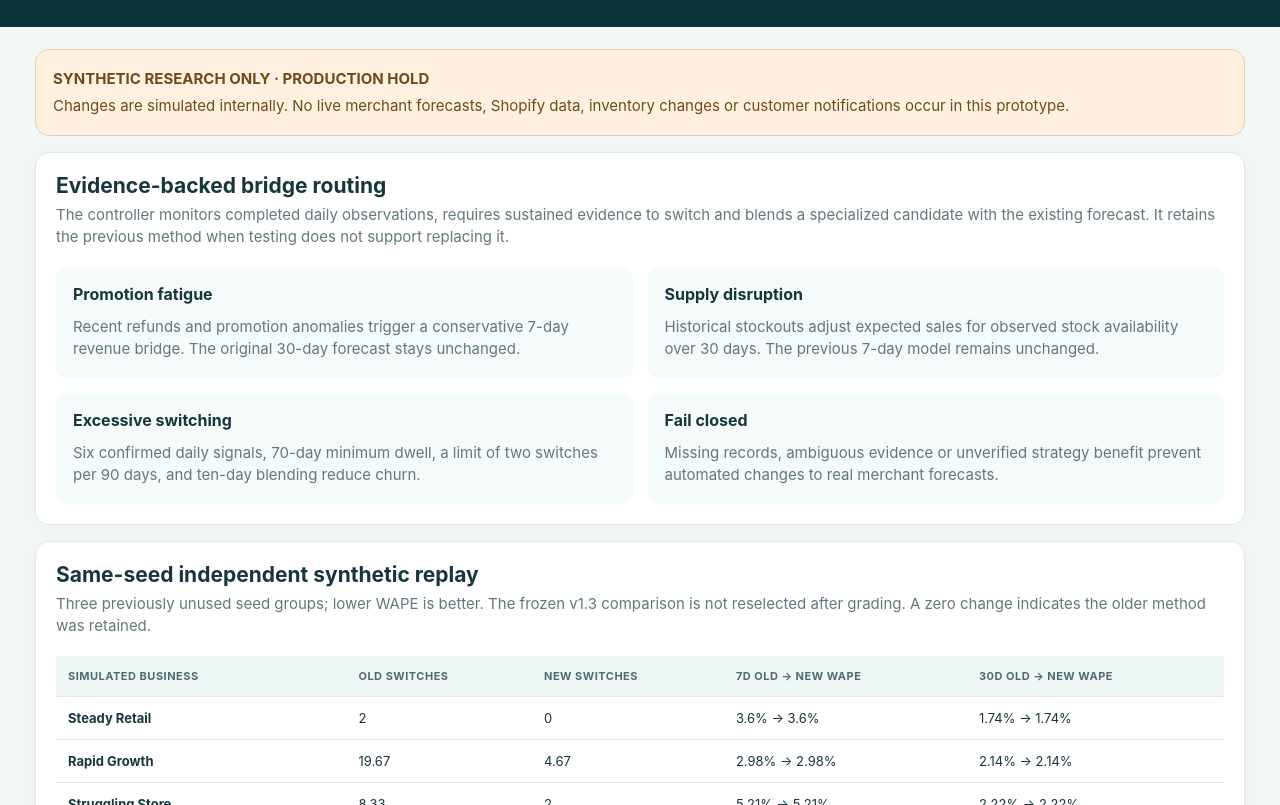
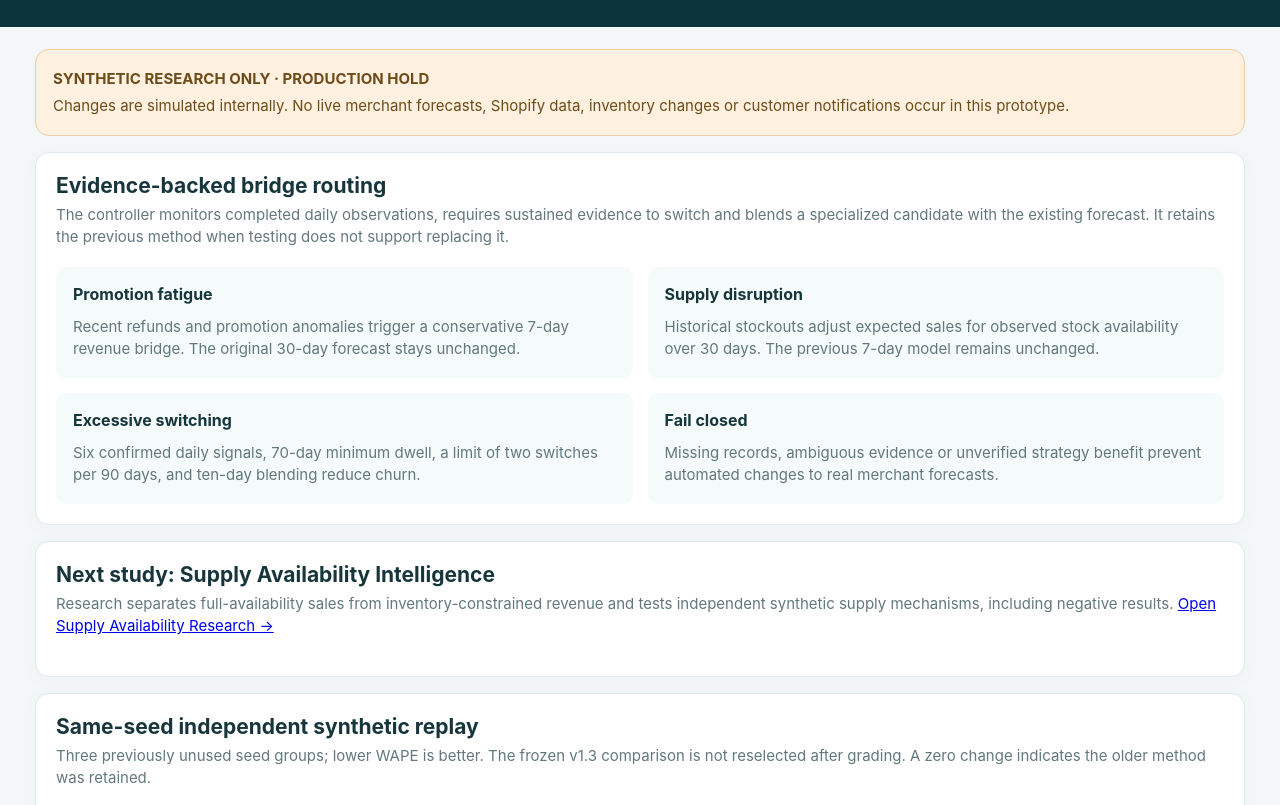
Before and after one commit to wfowlkes/f2-business-advisor-, a plain HTML site: page lab/bridge.html in a window 1280 px wide. Shown: the part 133-938 px from the top of the page. Drawn offline with Linux system fonts and the light colour scheme.

Commit message:
Wire F2 v1.5 supply availability research into lab/bridge.html

```diff
--- a/lab/bridge.html
+++ b/lab/bridge.html
@@ -2,7 +2,7 @@
 <header class="top"><div><p class="eyebrow">F2 Commerce · Internal Learning Lab v1.4</p><h1>Adaptive Strategy Bridge</h1><p>Promotion fatigue, supply constraints and overactive regime switching — tested against the original frozen router.</p></div><a class="back" href="transitions.html">← Transition Inspector</a></header>
 <main><section class="warning" role="status"><strong>SYNTHETIC RESEARCH ONLY · PRODUCTION HOLD</strong> Changes are simulated internally. No live merchant forecasts, Shopify data, inventory changes or customer notifications occur in this prototype.</section>
 <section class="section"><h2>Evidence-backed bridge routing</h2><p>The controller monitors completed daily observations, requires sustained evidence to switch and blends a specialized candidate with the existing forecast. It retains the previous method when testing does not support replacing it.</p><div class="controls"><div><h3>Promotion fatigue</h3><p>Recent refunds and promotion anomalies trigger a conservative 7-day revenue bridge. The original 30-day forecast stays unchanged.</p></div><div><h3>Supply disruption</h3><p>Historical stockouts adjust expected sales for observed stock availability over 30 days. The previous 7-day model remains unchanged.</p></div><div><h3>Excessive switching</h3><p>Six confirmed daily signals, 70-day minimum dwell, a limit of two switches per 90 days, and ten-day blending reduce churn.</p></div><div><h3>Fail closed</h3><p>Missing records, ambiguous evidence or unverified strategy benefit prevent automated changes to real merchant forecasts.</p></div></div></section>
-<section class="section"><h2>Same-seed independent synthetic replay</h2><p>Three previously unused seed groups; lower WAPE is better. The frozen v1.3 comparison is not reselected after grading. A zero change indicates the older method was retained.</p><div class="tablewrap" id="summary">Loading research evidence…</div></section>
+<section class="section"><h2>Next study: Supply Availability Intelligence</h2><p>Research separates full-availability sales from inventory-constrained revenue and tests independent synthetic supply mechanisms, including negative results. <a href="availability.html">Open Supply Availability Research →</a></p></section><section class="section"><h2>Same-seed independent synthetic replay</h2><p>Three previously unused seed groups; lower WAPE is better. The frozen v1.3 comparison is not reselected after grading. A zero change indicates the older method was retained.</p><div class="tablewrap" id="summary">Loading research evidence…</div></section>
 <section class="section"><div class="sectionTitle"><div><h2>Internal diagnostic and audit</h2><p>Choose a scenario to inspect the inferred regime transitions and independent test errors.</p></div><label for="business">Simulated condition <select id="business"></select></label></div><div class="panel" id="detail"></div><div class="tablewrap" id="events"></div><button id="export" class="secondary" type="button">Export selected synthetic audit JSON</button></section>
 <section class="section"><h2>Limitations</h2><p>Even after the improvement, supply disruption still has high forecasting error. These tests are synthetic seeds from a common simulator, not proof of real-world accuracy, calibrated probabilities, or authorized production model promotion.</p></section>
 <footer>F2 Learning Lab 1.4 · Research-only · No Shopify credentials or personal information</footer></main><script src="bridge_ui.js"></script></body></html>
```
